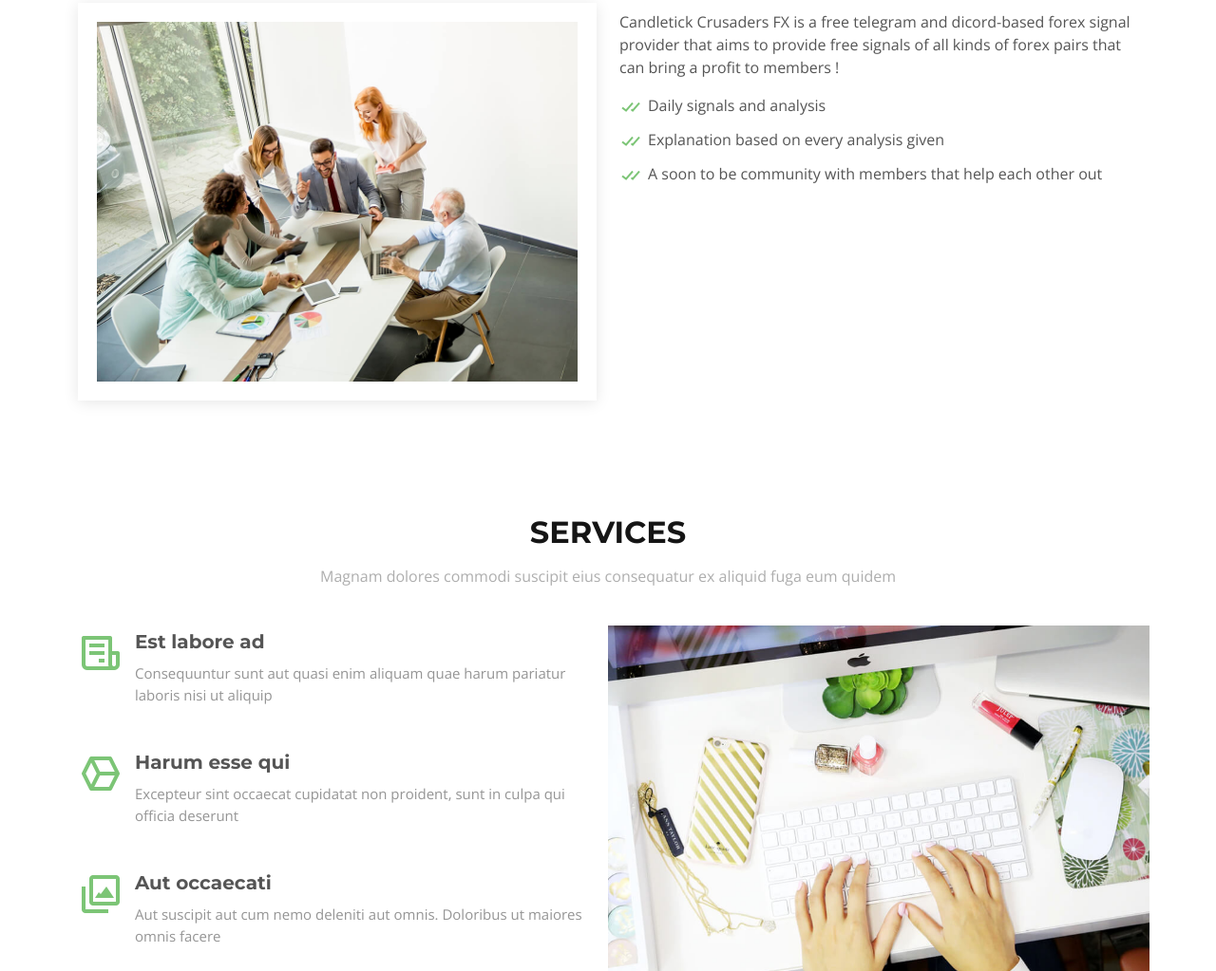
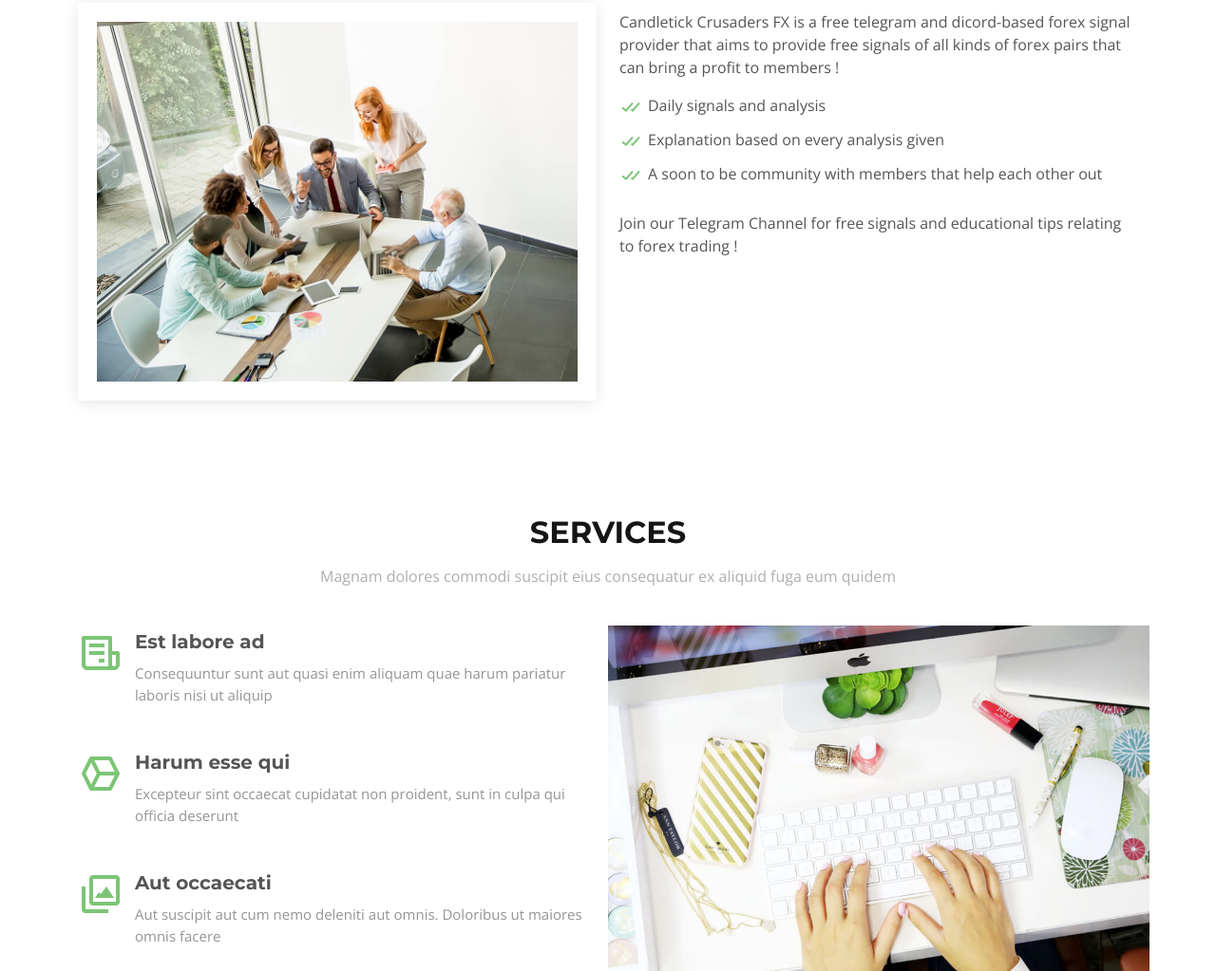
Before and after one commit to fardinlikescrypto/candlestickcrusadersfx, a plain HTML site: page index.html in a window 1280 px wide. Shown: the part 1040-2063 px from the top of the page at 95% size. Drawn offline with nearby package versions, Linux system fonts and the light colour scheme.

Commit message:
commit #3

```diff
--- a/index.html
+++ b/index.html
@@ -112,7 +112,7 @@
                 <li><i class="bx bx-check-double"></i> A soon to be community with members that help each other out </li>
               </ul>
               <p>
-
+              Join our Telegram Channel for free signals and educational tips relating to forex trading !
               </p>
             </div>
           </div>
```
